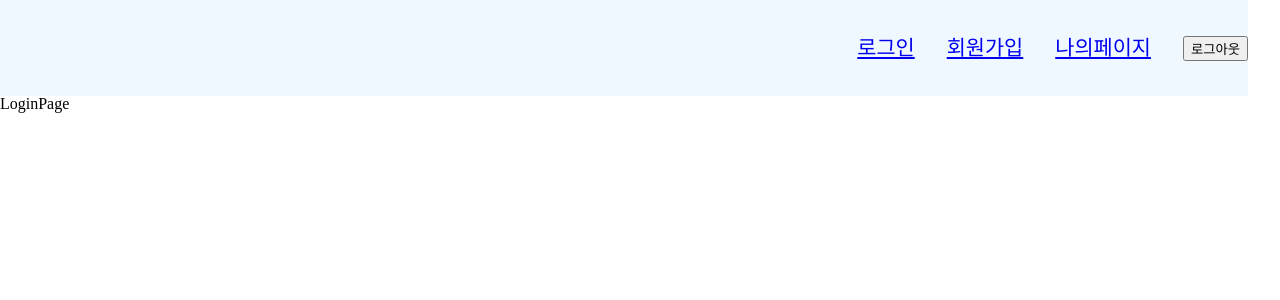
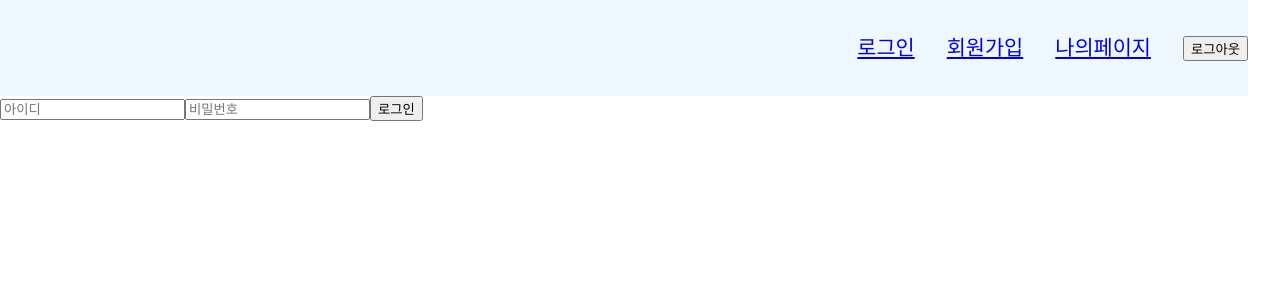
Before and after one commit to computer-note/react-account-book, a React (Vite) app: page /login in a window 1280 px wide. Shown: the top 300 px of the page. Built offline with nearby package versions, Linux system fonts and the light colour scheme.

Commit message:
add : 로그인페이지에서 로그인 기능 구현 1. 로그인 서식 추가 2. 로그인 API와 연동 및 테스트 완료 3. 통신 메시지 아래에 출력

```diff
--- a/src/pages/LoginPage.jsx
+++ b/src/pages/LoginPage.jsx
@@ -1,5 +1,50 @@
+import { useState, useRef } from 'react';
+import { requestLogin } from '../axios/authApi';
+
 function LoginPage() {
-  return <>LoginPage</>;
+  const [idInputVal, setIdInputVal] = useState('');
+  const [pwInputVal, setPwInputVal] = useState('');
+
+  const outputElemRef = useRef(null);
+
+  async function handleSubmit(ev) {
+    ev.preventDefault();
+
+    let outputMessage = '';
+    try {
+      const response = await requestLogin(idInputVal, pwInputVal);
+      /* response format {
+        data: accessToken, avatar, nickname, success, userId(=>id)
+      }*/
+
+      outputMessage = '로그인 성공';
+
+      ev.target.reset();
+    } catch (err) {
+      outputMessage = err.response.data.message;
+    } finally {
+      outputElemRef.current.innerHTML = `${outputMessage} <br> ${outputElemRef.current.innerHTML}`;
+    }
+  }
+
+  return (
+    <main>
+      <form onSubmit={handleSubmit}>
+        <input
+          placeholder='아이디'
+          value={idInputVal}
+          onChange={e => setIdInputVal(e.target.value)}
+        />
+        <input
+          placeholder='비밀번호'
+          value={pwInputVal}
+          onChange={e => setPwInputVal(e.target.value)}
+        />
+        <button> 로그인 </button>
+      </form>
+      <p ref={outputElemRef}></p>
+    </main>
+  );
 }
 
 export default LoginPage;
--- a/src/pages/SignupPage.jsx
+++ b/src/pages/SignupPage.jsx
@@ -1,5 +1,5 @@
 import { useRef, useState } from 'react';
-import { requestSignup } from '../axios/userApi';
+import { requestSignup } from '../axios/authApi';
 
 function SignupPage() {
   const [idInputVal, setIdInputVal] = useState('');
```
